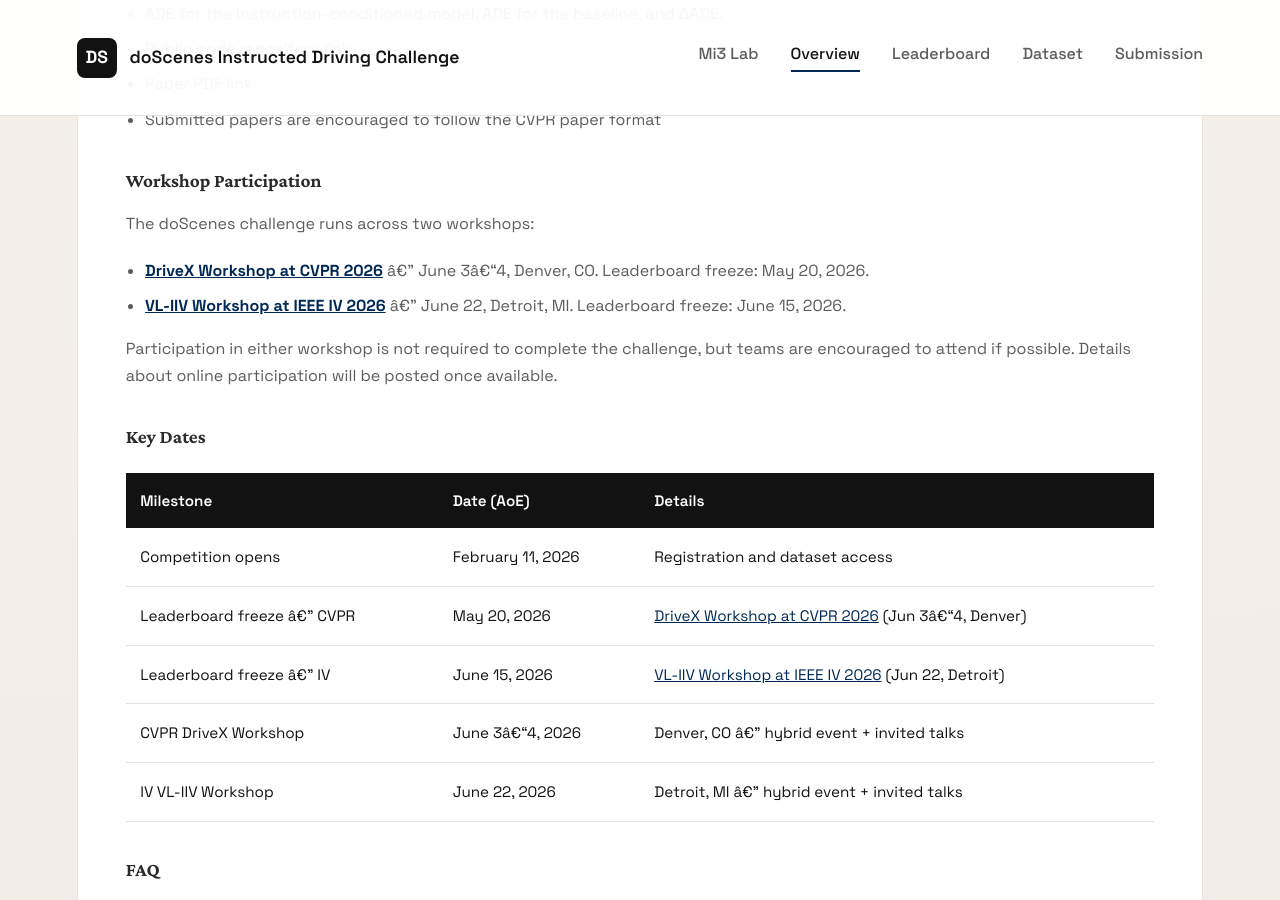
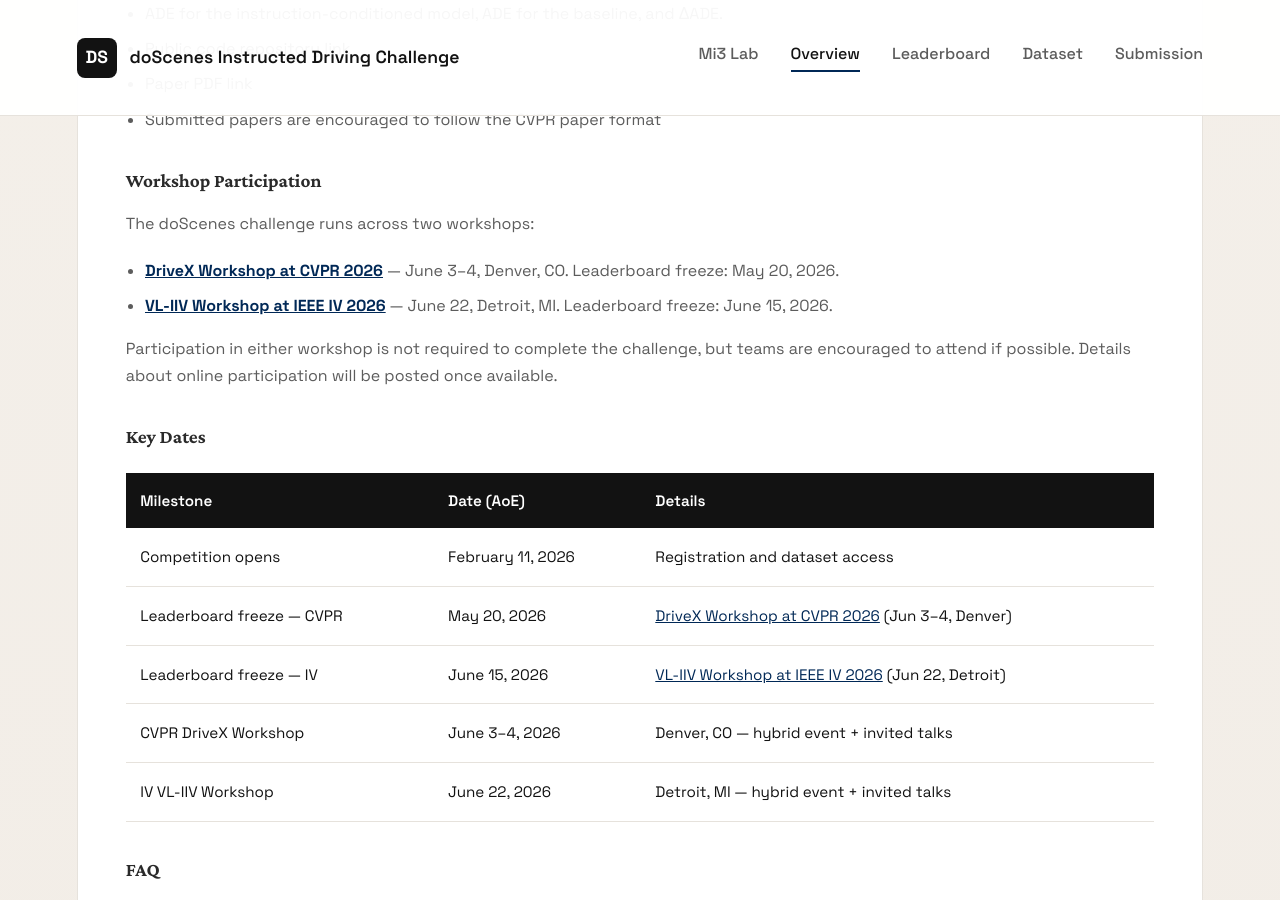
Before and after one commit to Mi3-Lab/mi3-lab.github.io, a Jekyll site: the page doScenes_challenge.html, which Jekyll copies as it is, in a window 1280 px wide and 900 px high, scrolled down 9062 px. Built offline with Jekyll 4.4.1, drawn with Linux system fonts in a browser that asks for light colours; some of the changed text lies outside the part shown.

Commit message:
Update doScenes_challenge.html

```diff
--- a/doScenes_challenge.html
+++ b/doScenes_challenge.html
@@ -1050,17 +1050,17 @@
                             <tr>
                                 <td>Total annotations</td>
                                 <td>3,924</td>
-                                <td>â€”</td>
+                                <td>&mdash;</td>
                             </tr>
                             <tr>
                                 <td>Unique scenes</td>
                                 <td>854</td>
-                                <td>â€”</td>
+                                <td>&mdash;</td>
                             </tr>
                             <tr>
                                 <td>Average annotations per scene</td>
                                 <td>4.6</td>
-                                <td>â€”</td>
+                                <td>&mdash;</td>
                             </tr>
                             <tr>
                                 <td>Dynamic-referential (d)</td>
@@ -1216,8 +1216,8 @@
                         The doScenes challenge runs across two workshops:
                     </p>
                     <ul>
-                        <li><strong><a href="#" style="color:var(--accent);">DriveX Workshop at CVPR 2026</a></strong> â€” June 3â€“4, Denver, CO. Leaderboard freeze: May 20, 2026.</li>
-                        <li><strong><a href="#" style="color:var(--accent);">VL-IIV Workshop at IEEE IV 2026</a></strong> â€” June 22, Detroit, MI. Leaderboard freeze: June 15, 2026.</li>
+                        <li><strong><a href="#" style="color:var(--accent);">DriveX Workshop at CVPR 2026</a></strong> &mdash; June 3&ndash;4, Denver, CO. Leaderboard freeze: May 20, 2026.</li>
+                        <li><strong><a href="#" style="color:var(--accent);">VL-IIV Workshop at IEEE IV 2026</a></strong> &mdash; June 22, Detroit, MI. Leaderboard freeze: June 15, 2026.</li>
                     </ul>
                     <p>
                         Participation in either workshop is not required to complete the challenge, but teams are encouraged
@@ -1240,24 +1240,24 @@
                                 <td>Registration and dataset access</td>
                             </tr>
                             <tr>
-                                <td>Leaderboard freeze â€” CVPR</td>
+                                <td>Leaderboard freeze &mdash; CVPR</td>
                                 <td>May 20, 2026</td>
-                                <td><a href="#" style="color:var(--accent);">DriveX Workshop at CVPR 2026</a> (Jun 3â€“4, Denver)</td>
-                            </tr>
-                            <tr>
-                                <td>Leaderboard freeze â€” IV</td>
+                                <td><a href="#" style="color:var(--accent);">DriveX Workshop at CVPR 2026</a> (Jun 3&ndash;4, Denver)</td>
+                            </tr>
+                            <tr>
+                                <td>Leaderboard freeze &mdash; IV</td>
                                 <td>June 15, 2026</td>
                                 <td><a href="#" style="color:var(--accent);">VL-IIV Workshop at IEEE IV 2026</a> (Jun 22, Detroit)</td>
                             </tr>
                             <tr>
                                 <td>CVPR DriveX Workshop</td>
-                                <td>June 3â€“4, 2026</td>
-                                <td>Denver, CO â€” hybrid event + invited talks</td>
+                                <td>June 3&ndash;4, 2026</td>
+                                <td>Denver, CO &mdash; hybrid event + invited talks</td>
                             </tr>
                             <tr>
                                 <td>IV VL-IIV Workshop</td>
                                 <td>June 22, 2026</td>
-                                <td>Detroit, MI â€” hybrid event + invited talks</td>
+                                <td>Detroit, MI &mdash; hybrid event + invited talks</td>
                             </tr>
                         </tbody>
                     </table>
@@ -1494,7 +1494,7 @@
     </div>
 
     <div class="footer">
-        Contact: kng408@ucmerced.edu | rossgreer@ucmerced.edu | Mi3 Lab: https://mi3-lab.github.io/ | Â© 2026 doScenes Instructed Driving Challenge
+        Contact: kng408@ucmerced.edu | rossgreer@ucmerced.edu | Mi3 Lab: https://mi3-lab.github.io/ | &copy; 2026 doScenes Instructed Driving Challenge
     </div>
     <script>
         const navToggle = document.querySelector(".nav-toggle");
```
Also changed, not shown: other parts of doScenes_challenge.html (+1 -1 lines).
